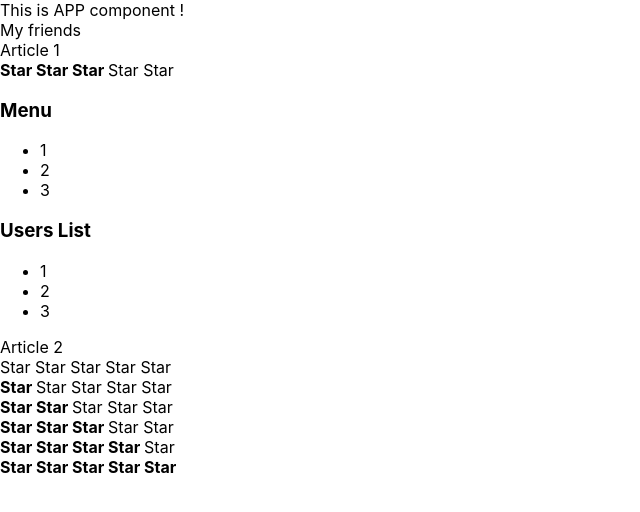
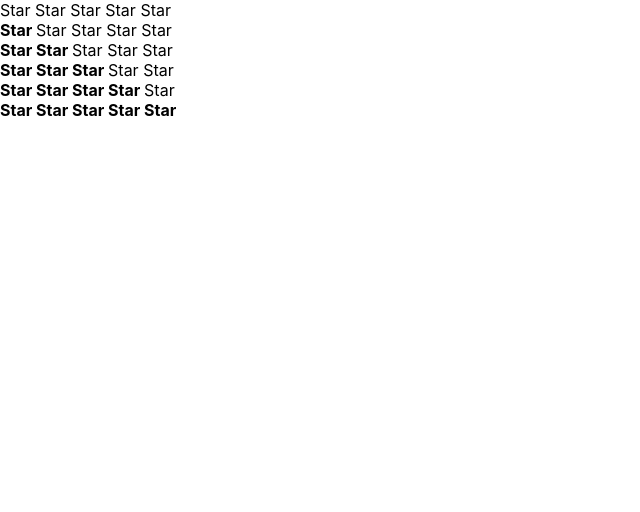
Before and after one commit to SirMissir/React-deep, a React (Create React App) app: page / in a window 1280 px wide. Shown: the top 512 px of the page, without its empty margins (0-640 px from the left). Built offline with nearby package versions, Linux system fonts and the light colour scheme.

Commit message:
feat: React кабзда как подробно 04

```diff
--- a/src/App.tsx
+++ b/src/App.tsx
@@ -13,13 +13,12 @@ function App() {
     console.log("App rendered")
     return (
         <div className=''>
-            <PageTitle title = {"This is APP component !"}/>
-            <PageTitle title = {"My friends"}/>
-            Article 1
-            <Rating value = {3}/>
-            <Accordion title = {"Menu"}/>
-            <Accordion title = {"Users List"}/>
-            Article 2
+            {/*<PageTitle title = {"This is APP component !"}/>*/}
+            {/*<PageTitle title = {"My friends"}/>*/}
+            {/*Article 1*/}
+            {/*<Rating value = {3}/>*/}
+            {/*<Accordion title = {"Menu"}/>*/}
+            {/*<Accordion title = {"Users List"}/>*/}
             <Rating value = {0}/>
             <Rating value = {1}/>
             <Rating value = {2}/>
--- a/src/components/Rating/Rating.tsx
+++ b/src/components/Rating/Rating.tsx
@@ -1,6 +1,10 @@
 import React from "react";
 
-export function Rating( props: any) {
+type RatingPropsType = {
+    value: number
+}
+
+export function Rating( props: RatingPropsType) {
     console.log("Rating rendered")
 
     if (props.value === 1){ return (
```
